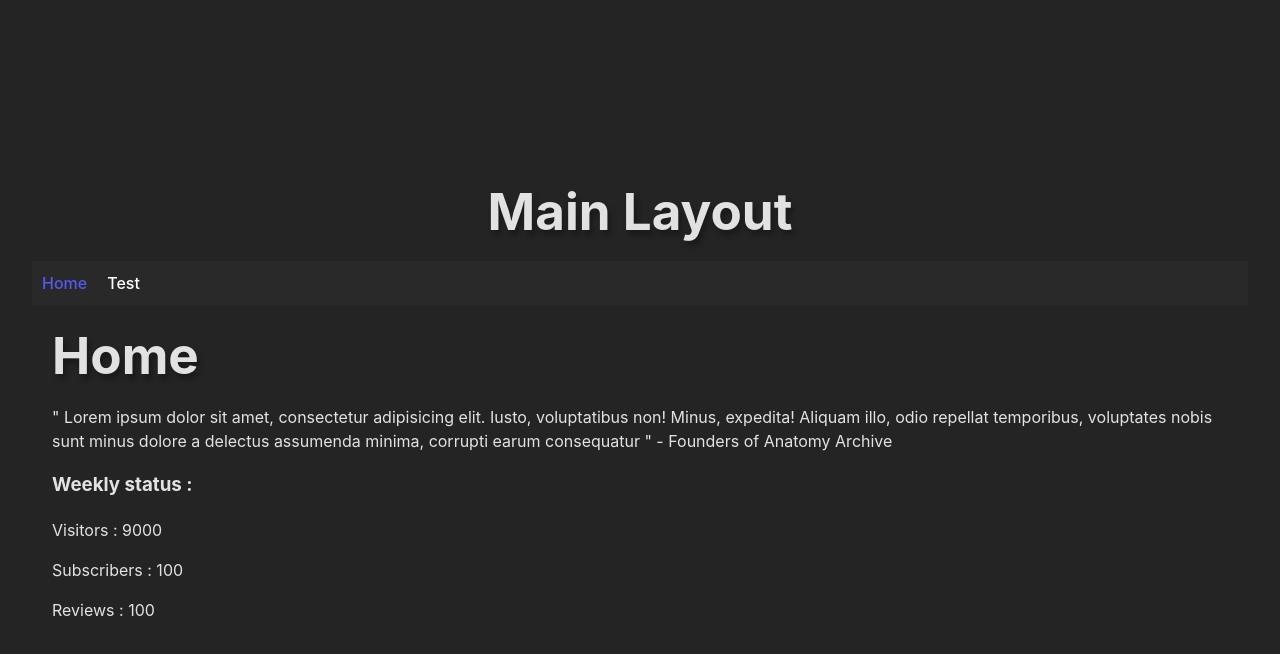
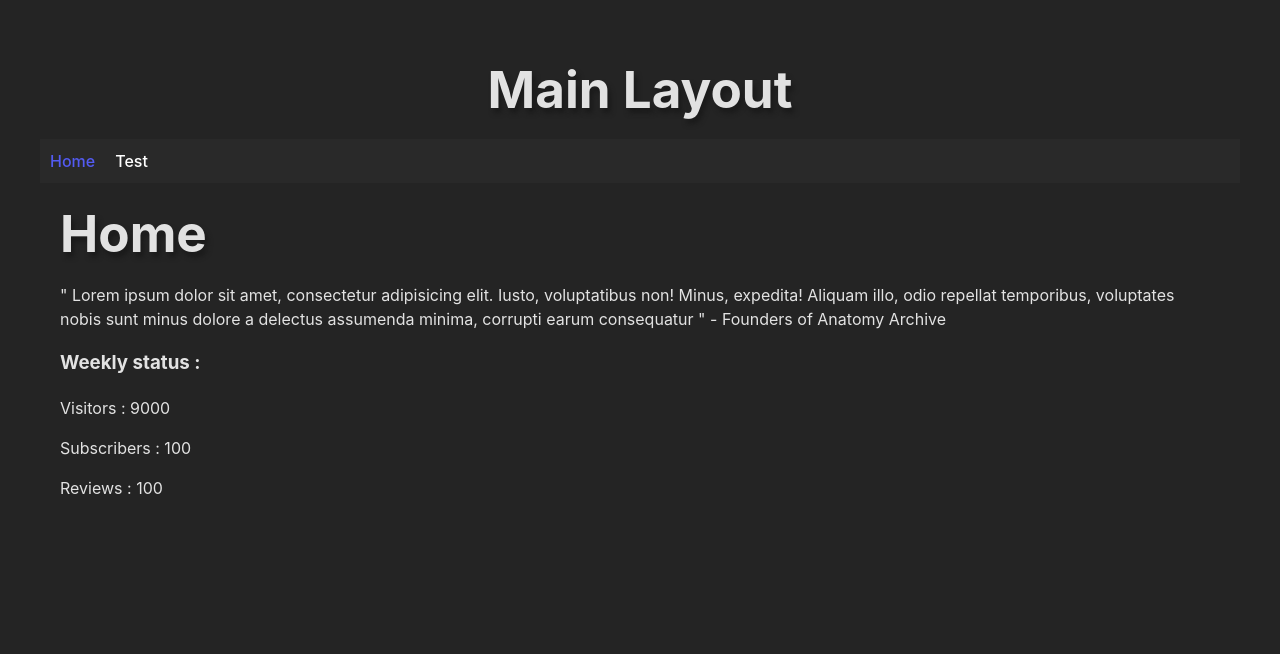
Before and after one commit to kotteletfisk/anatomy-archive-react, a React (Vite) app: page / in a window 1280 px wide. Shown: the top 654 px of the page. Built offline with nearby package versions, Linux system fonts and the light colour scheme.

Commit message:
updated stylesheet

```diff
--- a/src/styles/index.css
+++ b/src/styles/index.css
@@ -29,11 +29,7 @@ a:hover {
 }
 
 body {
-  margin: 0;
-  display: flex;
-  place-items: center;
-  min-width: 320px;
-  min-height: 100vh;
+
 }
 
 h1 {
@@ -108,6 +104,8 @@ th {
 }
 
 #content {
+  justify-content: center;
+  align-items: center;
   margin-left: 20px;
   margin-right: 20px;
 }
```
